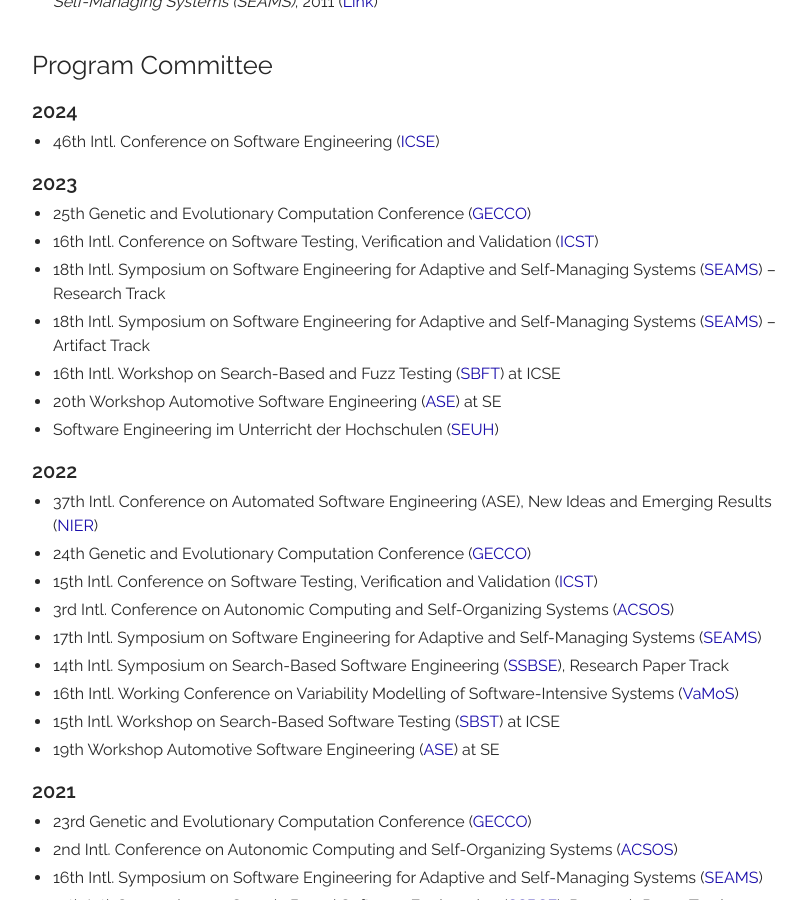
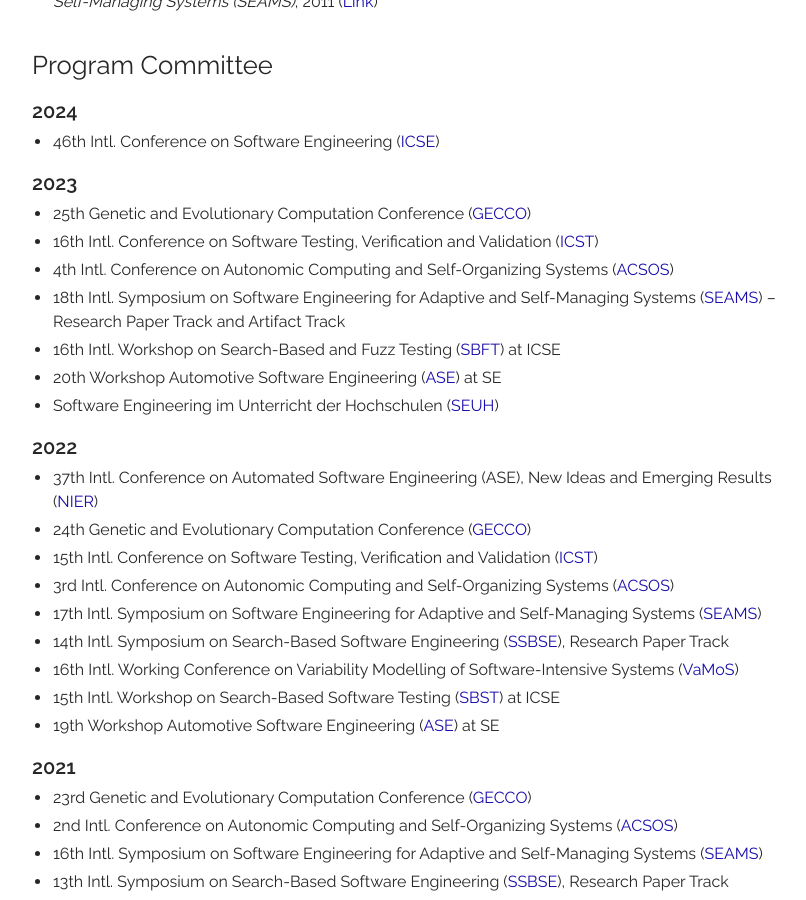
Before and after one commit to thomas-vogel/thomas-vogel.github.io, a Jekyll site: the page built from _pages/activities.md, in a window 1280 px wide and 900 px high, scrolled down 1881 px. Shown: the whole window, without its empty margins (233-1039 px from the left). Built offline with Jekyll 4.4.1, drawn with Linux system fonts in a browser that asks for light colours.

Commit message:
Add ACOS'23 PC.

```diff
--- a/_pages/activities.md
+++ b/_pages/activities.md
@@ -55,8 +55,8 @@
 ### 2023
 * 25th Genetic and Evolutionary Computation Conference ([GECCO](https://gecco-2023.sigevo.org/){:target="_blank"}) <!-- Search-Based Software Engineering Track -->
 * 16th Intl. Conference on Software Testing, Verification and Validation ([ICST](https://conf.researchr.org/home/icst-2023){:target="_blank"})
-* 18th Intl. Symposium on Software Engineering for Adaptive and Self-Managing Systems ([SEAMS](https://conf.researchr.org/home/seams-2023){:target="_blank"}) -- Research Track
-* 18th Intl. Symposium on Software Engineering for Adaptive and Self-Managing Systems ([SEAMS](https://conf.researchr.org/home/seams-2023){:target="_blank"}) -- Artifact Track
+* 4th Intl. Conference on Autonomic Computing and Self-Organizing	Systems ([ACSOS](https://conf.researchr.org/home/acsos-2023){:target="_blank"})
+* 18th Intl. Symposium on Software Engineering for Adaptive and Self-Managing Systems ([SEAMS](https://conf.researchr.org/home/seams-2023){:target="_blank"}) -- Research Paper Track and Artifact Track
 * 16th Intl. Workshop on Search-Based and Fuzz Testing ([SBFT](https://sbft23.github.io/){:target="_blank"}) at ICSE
 * 20th Workshop Automotive Software Engineering ([ASE](https://ase-workshop.github.io/2023/){:target="_blank"}) at SE
 * Software Engineering im Unterricht der Hochschulen ([SEUH](https://www.seuh.org/seuh2023/){:target="_blank"})
```
